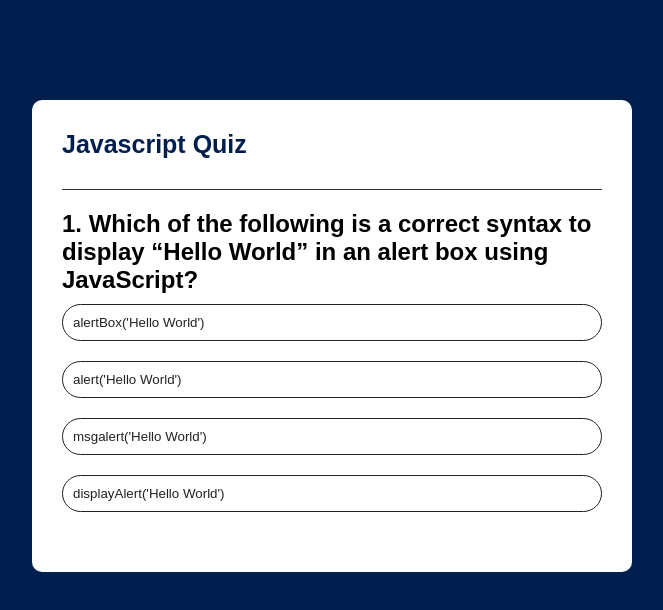
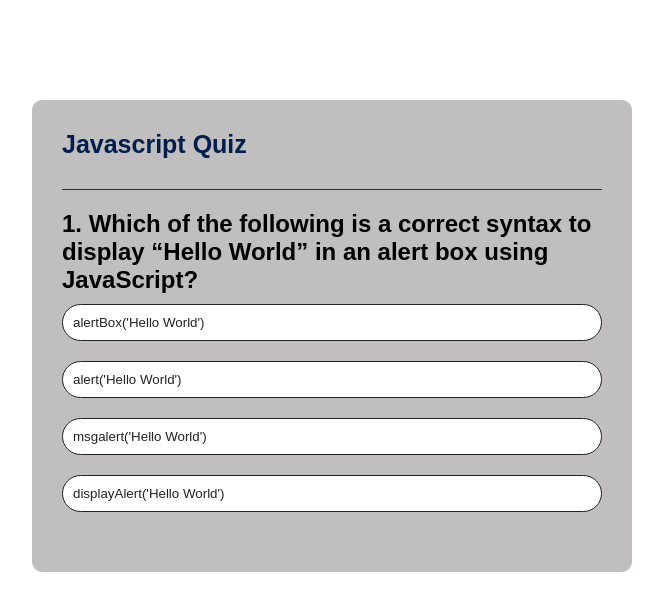
Before and after one commit to rohanakshat2002/Quiz-App-using-HTML-CSS-JAVASCRIPT-, a plain HTML site: page index.html in a window 1280 px wide. Shown: the whole page, without its empty margins (308-971 px from the left). Drawn offline with Linux system fonts and the light colour scheme.

Commit message:
Update style.css

```diff
--- a/style.css
+++ b/style.css
@@ -5,11 +5,11 @@
     box-sizing: border-box;
 }
 body{
-    background: #001e4d;
+    background: ##c0a7c5;
 
 }
 .app{
-background: #fff;
+background:  rgb(192, 190, 190);
 width: 90%;
 max-width: 600px;
 margin: 100px  auto 0;
```
